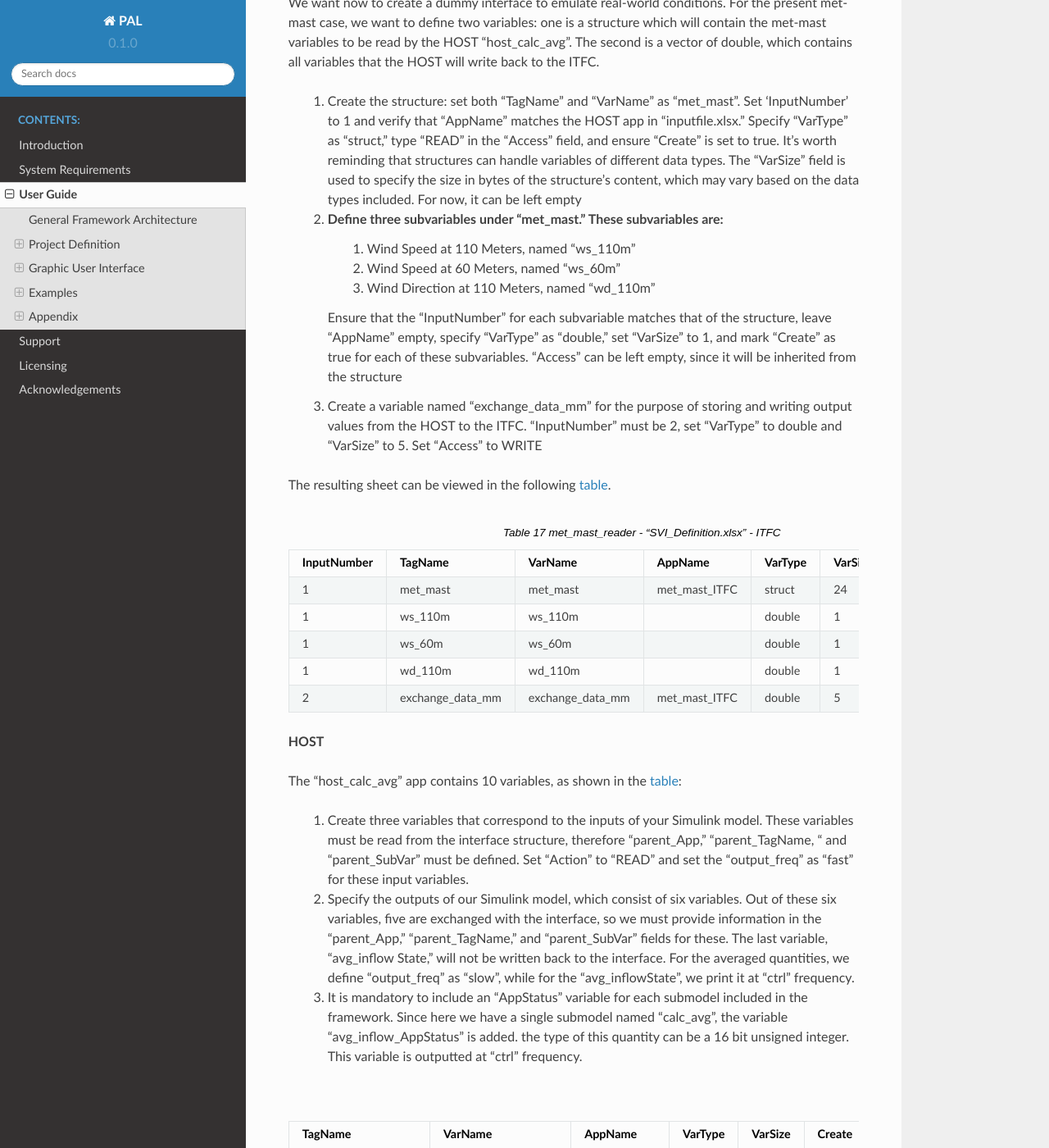
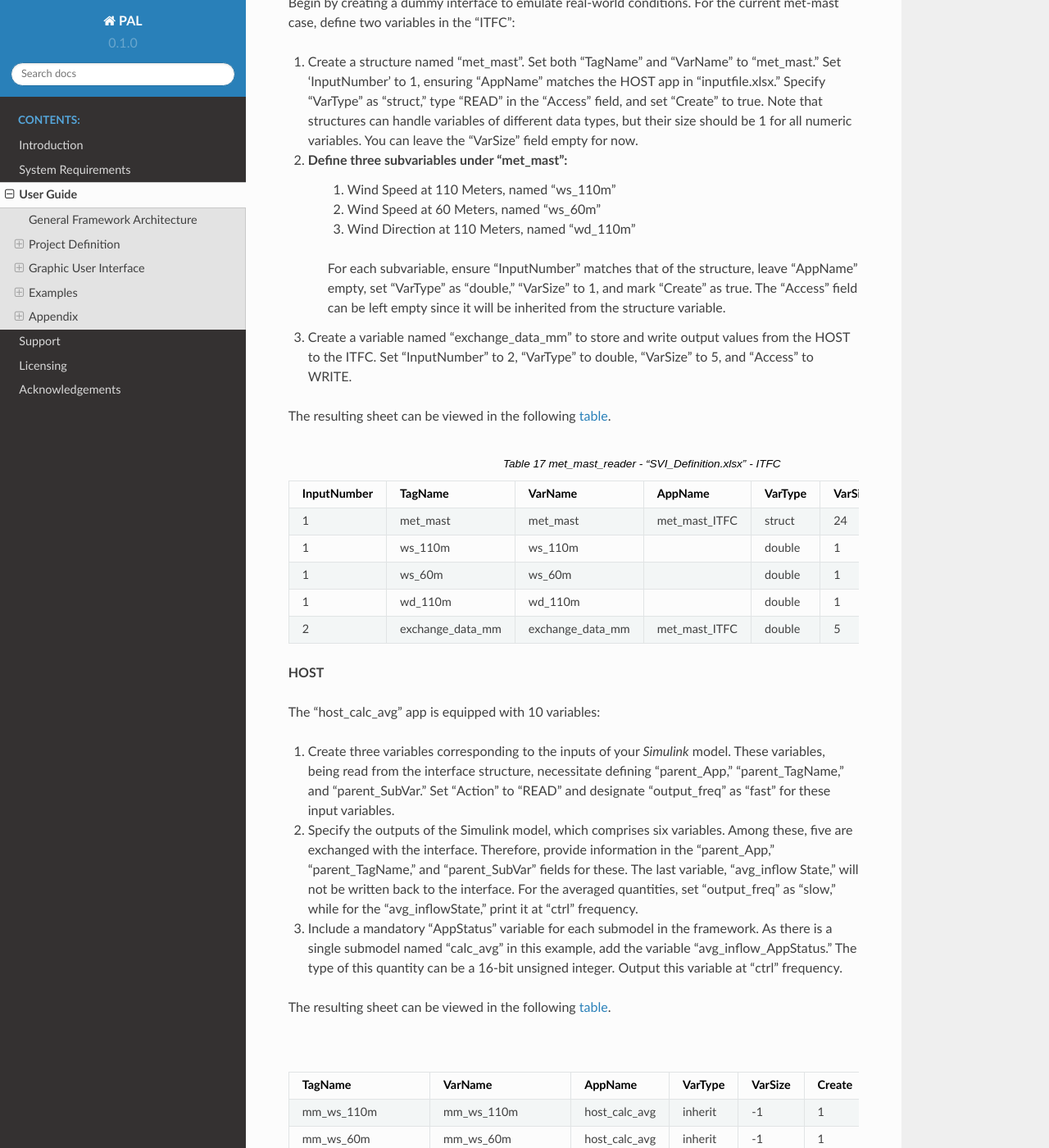
Before and after one commit to TUMLWE/PAL, a Sphinx documentation site: the page built from docs/source/user_guide.rst, in a window 1280 px wide and 1400 px high, scrolled down 18065 px. Shown: the whole window at 82% size. Built offline with Sphinx 7.4.7 and the Read the Docs theme 2.0.0, drawn with Linux system fonts in a browser that asks for light colours; some of the changed text lies outside the part shown.

Commit message:
docs update

```diff
--- a/docs/source/user_guide.rst
+++ b/docs/source/user_guide.rst
@@ -191,21 +191,24 @@ Below, an overview of the different tabs in "inputfile.xlsx" for the "met_mast_r
 Modify the “SVI_Definition”
 """"""""""""""""""""""""""""""""
 
-In this step we will define the variables for each application and the relative variable interconnections between different layers. Open the "SVI definition.xlsx." The definitions relative to each layer is specified in the following sections.
+In this step, you will define the variables for each application and establish the necessary variable interconnections across different layers. Open "SVI definition.xlsx." The definitions for each layer are specified in the following sections.
+
 
 **ITFC**
 
-We want now to create a dummy interface to emulate real-world conditions. For the present met-mast case, we want to define two variables: one is a structure which will contain the met-mast variables to be read by the HOST "host_calc_avg". The second is a vector of double, which contains all variables that the HOST will write back to the ITFC.
+Begin by creating a dummy interface to emulate real-world conditions. For the current met-mast case, define two variables in the "ITFC":
 
-   #. Create the structure: set both "TagName" and "VarName" as "met_mast". Set 'InputNumber' to 1 and verify that "AppName" matches the HOST app in "inputfile.xlsx." Specify "VarType" as "struct," type "READ" in the "Access" field, and ensure "Create" is set to true. It's worth reminding that structures can handle variables of different data types. The "VarSize" field is used to specify the size in bytes of the structure's content, which may vary based on the data types included. For now, it can be left empty
 
-   #. Define three subvariables under "met_mast." These subvariables are:
-       #. Wind Speed at 110 Meters, named "ws_110m"
-       #. Wind Speed at 60 Meters, named "ws_60m"
-       #. Wind Direction at 110 Meters, named "wd_110m"
+#. Create a structure named "met_mast". Set both "TagName" and "VarName" to "met_mast." Set 'InputNumber' to 1, ensuring "AppName" matches the HOST app in "inputfile.xlsx." Specify "VarType" as "struct," type "READ" in the "Access" field, and set "Create" to true. Note that structures can handle variables of different data types, but their size should be 1 for all numeric variables. You can leave the "VarSize" field empty for now.
 
-      Ensure that the "InputNumber" for each subvariable matches that of the structure, leave "AppName" empty, specify "VarType" as "double," set "VarSize" to 1, and mark "Create" as true for each of these subvariables. "Access" can be left empty, since it will be inherited from the structure
-   #. Create a variable named "exchange_data_mm" for the purpose of storing and writing output values from the HOST to the ITFC. "InputNumber" must be 2, set "VarType" to double and "VarSize" to 5. Set "Access" to WRITE
+#. Define three subvariables under "met_mast":
+    #. Wind Speed at 110 Meters, named "ws_110m"
+    #. Wind Speed at 60 Meters, named "ws_60m"
+    #. Wind Direction at 110 Meters, named "wd_110m"
+
+    For each subvariable, ensure "InputNumber" matches that of the structure, leave "AppName" empty, set "VarType" as "double," "VarSize" to 1, and mark "Create" as true. The "Access" field can be left empty since it will be inherited from the structure variable.
+
+#. Create a variable named "exchange_data_mm" to store and write output values from the HOST to the ITFC. Set "InputNumber" to 2, "VarType" to double, "VarSize" to 5, and "Access" to WRITE.
 
 The resulting sheet can be viewed in the following :ref:`table<SVI_Definition_itfc_mmreader>`.
 
@@ -216,11 +219,15 @@ The resulting sheet can be viewed in the following :ref:`table<SVI_Definition_it
 
 **HOST**
 
-The "host_calc_avg" app contains 10 variables, as shown in the :ref:`table<SVI_Definition_itfc_mmreader>`:
+The "host_calc_avg" app is equipped with 10 variables:
 
-   #. Create three variables that correspond to the inputs of your Simulink model. These variables must be read from the interface structure, therefore "parent_App," "parent_TagName,      " and "parent_SubVar" must be defined. Set "Action" to "READ" and set the "output_freq" as "fast" for these input variables.
-   #. Specify the outputs of our Simulink model, which consist of six variables. Out of these six variables, five are exchanged with the interface, so we must provide information in       the "parent_App," "parent_TagName," and "parent_SubVar" fields for these. The last variable, "avg_inflow State," will not be written back to the interface. For the averaged       quantities, we define "output_freq" as "slow", while for the “avg_inflowState”, we print it at “ctrl” frequency.
-   #. It is mandatory to include an “AppStatus” variable for each submodel included in the framework. Since here we have a single submodel named “calc_avg”, the variable       “avg_inflow_AppStatus” is added. the type of this quantity can be a 16 bit unsigned integer. This variable is outputted at “ctrl” frequency.
+#. Create three variables corresponding to the inputs of your *Simulink* model. These variables, being read from the interface structure, necessitate defining "parent_App," "parent_TagName," and "parent_SubVar." Set "Action" to "READ" and designate "output_freq" as "fast" for these input variables.
+
+#. Specify the outputs of the Simulink model, which comprises six variables. Among these, five are exchanged with the interface. Therefore, provide information in the "parent_App," "parent_TagName," and "parent_SubVar" fields for these. The last variable, "avg_inflow State," will not be written back to the interface. For the averaged quantities, set "output_freq" as "slow," while for the “avg_inflowState,” print it at “ctrl” frequency.
+
+#. Include a mandatory “AppStatus” variable for each submodel in the framework. As there is a single submodel named “calc_avg” in this example, add the variable “avg_inflow_AppStatus.” The type of this quantity can be a 16-bit unsigned integer. Output this variable at “ctrl” frequency.
+
+The resulting sheet can be viewed in the following :ref:`table<SVI_Definition_host_mmreader>`.
 
 .. csv-table::  met_mast_reader - "SVI_Definition.xlsx" - HOST
    :file: SVI_Definition_host_mmreader.csv
@@ -229,14 +236,15 @@ The "host_calc_avg" app contains 10 variables, as shown in the :ref:`table<SVI_D
 
 **Submodels**
 
- The SUBMODEL "calc_avg" must be defined, according to the input port of the underlying Simulink model and its application status.
+The SUBMODEL "calc_avg" must be defined, according to the input port of the underlying *Simulink* model and its application status.
 
- #. Define three variables, which are the inputs of the Simulink model. Set "IO" as "input". The fields "parent_App" and "parent_TagName" must be specified. Ensure that the "Action"     is set as "READ”.
- #. Define six variables that represent the outputs of the Simulink model. Set "IO" as "output". The fields "parent_App" and "parent_TagName" must be specified. Ensure that the     "Action" is set as "WRITE.
- #. It's crucial to correctly define the “PortNumber” of both inputs and outputs variables correctly based on the port numbering of the Simulink model. Also the “PortName” should     match those in the Simulink model.
- #. Create an "AppStatus" variable, indicated by the "IO" field set as "status." This variable doesn't require a port number, and the port name should be set as "AppStatus." Set this     variable to "write."
+#. Define three variables, corresponding to the inputs of the Simulink model. Set "IO" as "input." Specify the fields "parent_App" and "parent_TagName." Ensure that the "Action" is set as "READ.”
+#. Define six variables corresponding to the outputs of the Simulink model. Set "IO" as "output." Specify the fields "parent_App" and "parent_TagName." Ensure that the "Action" is set as "WRITE.”
+#. Correctly define the “PortNumber” for both input and output variables based on the port numbering of the *Simulink* model. Additionally, ensure that the “PortName” matches the names in the *Simulink* model.
+#. Create an "AppStatus" variable, denoted by the "IO" field set as "status." This variable doesn't require a port number, and the port name should be set as "AppStatus." Set this variable to "WRITE."
 
- Save and close the “SVI_Definition” file.
+Remember to save and close the “SVI_Definition” file after making these modifications.
+
 
  .. csv-table::  met_mast_reader - "SVI_Definition.xlsx" - SUBMODELS
     :file: SVI_Definition_sm_mmreader.csv
```
